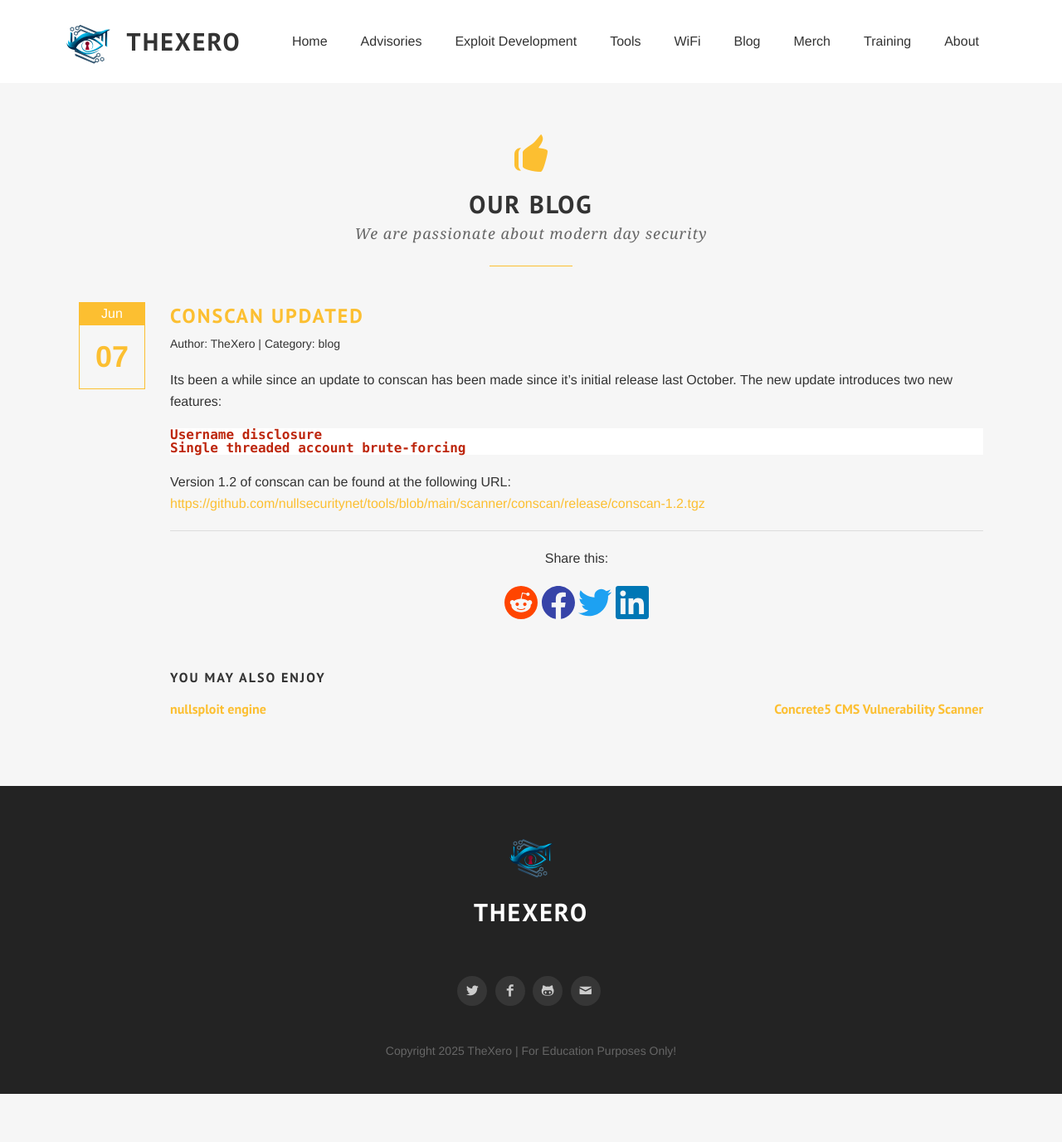
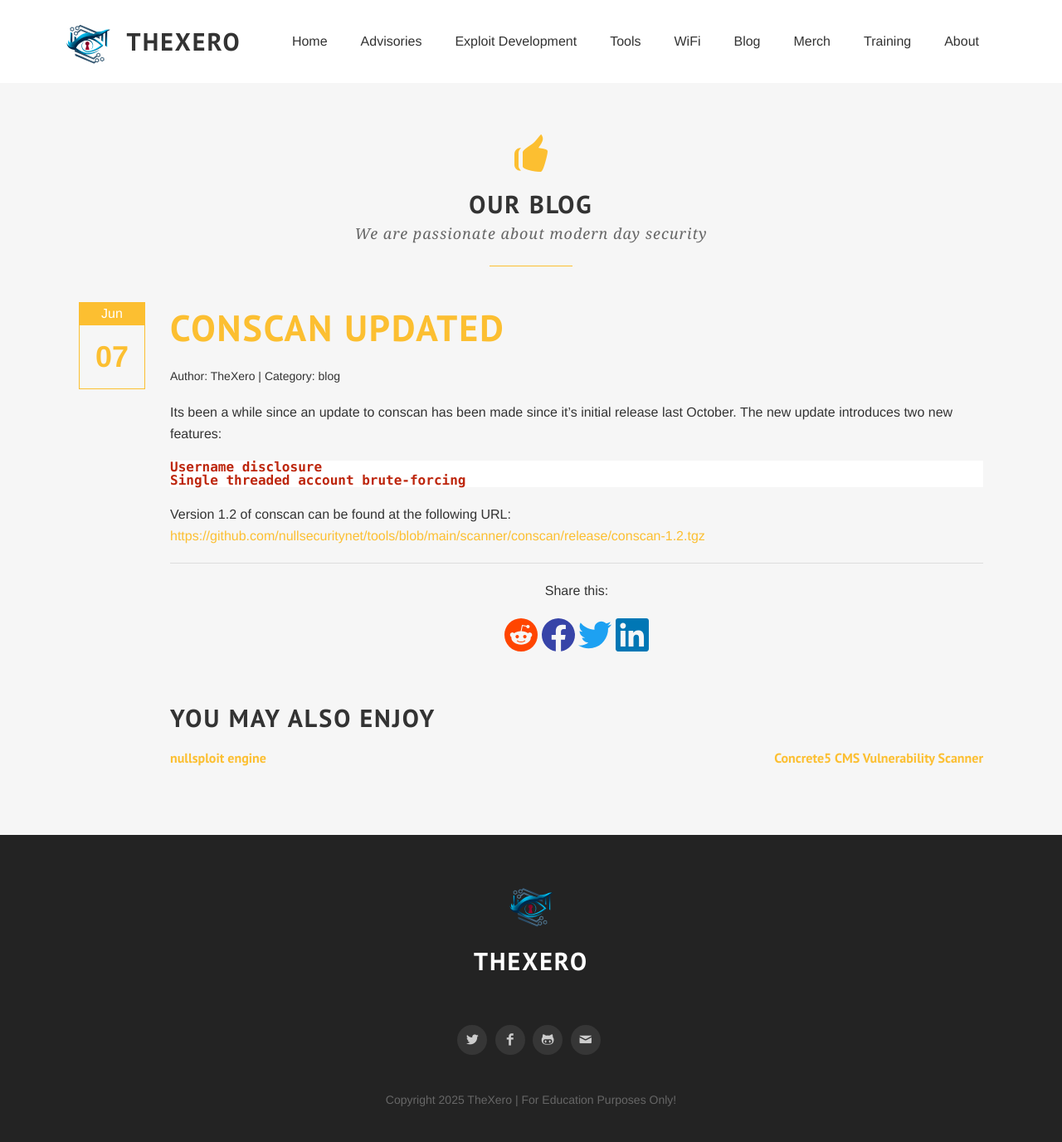
Before and after one commit to thexerocouk/thexerocouk.github.io, a Jekyll site: the page built from _posts/2014-06-07-conscan-updated.md, in a window 1280 px wide. Shown: the whole page at 83% size. Built offline with Jekyll 4.4.1, drawn with Linux system fonts in a browser that asks for light colours; some web fonts are replaced; before the commit the page ends 1318 px from its top, so only the background shows below that.

Commit message:
Update post.html

```diff
--- a/_layouts/post.html
+++ b/_layouts/post.html
@@ -9,9 +9,9 @@ section_id: blog
     <span class='date'>{{ page.date | date: "%d" }}</span>
   </div>
   <div class='info'>
-    <h3>
+    <h1>
       <a href='{{page.url}}'>{{ page.title }}</a>
-    </h3>
+    </h1>
     <p>Author: <span class='author'><a href='/author/{{ page.author | downcase }}'>{{ page.author }}</a> | Category: <a href='/{{ page.categories }}'>{{ page.categories }}</a></span></p>
 
   </div>
@@ -22,7 +22,7 @@ section_id: blog
     {% include share.html %}
 
     <br /> <br /> <br />
-<h4>You May Also Enjoy</h4>
+<h2>You May Also Enjoy</h2>
 
 {% assign maxRelated = 2 %}
 {% assign minCommonTags =  2 %}
```
